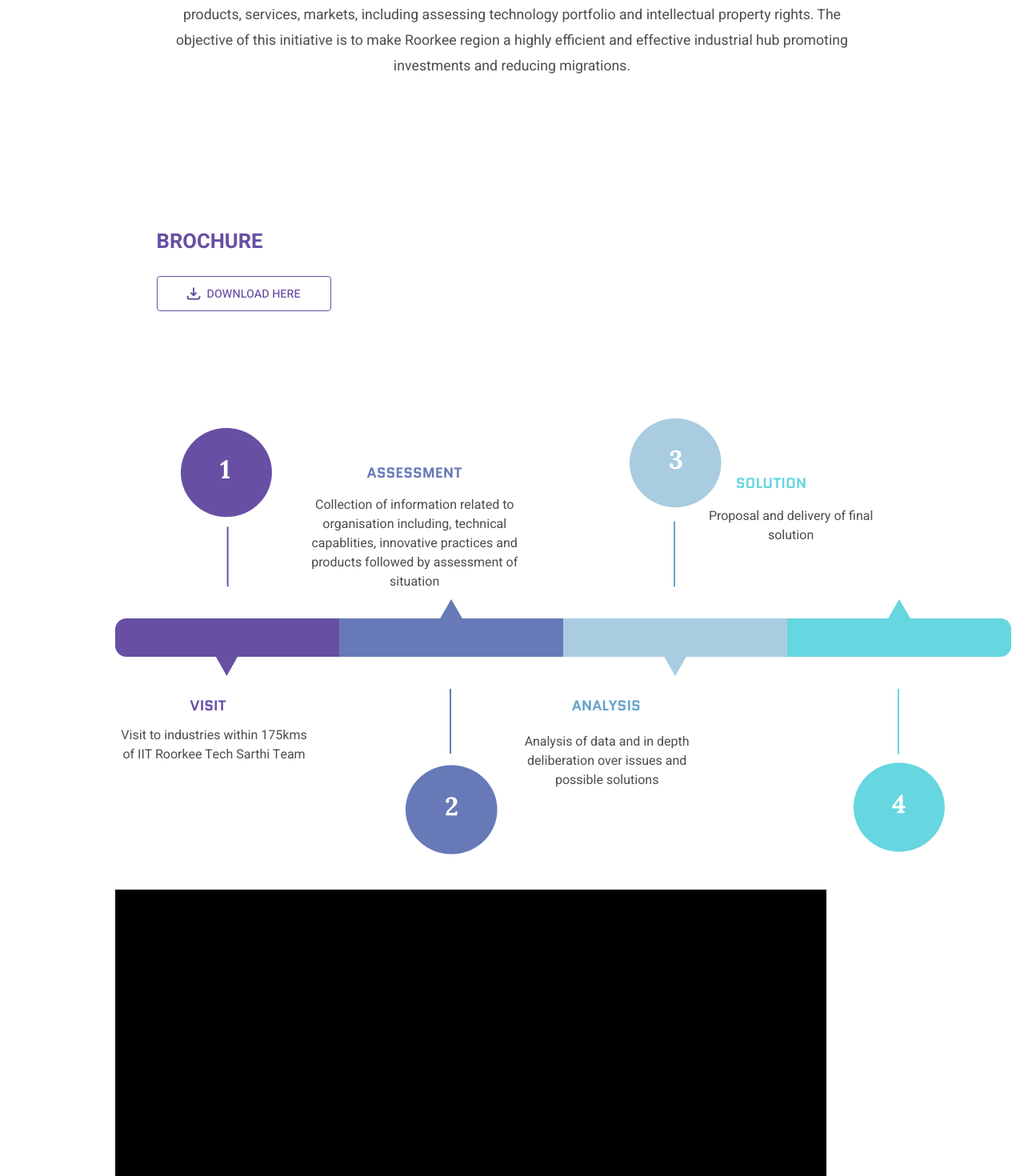
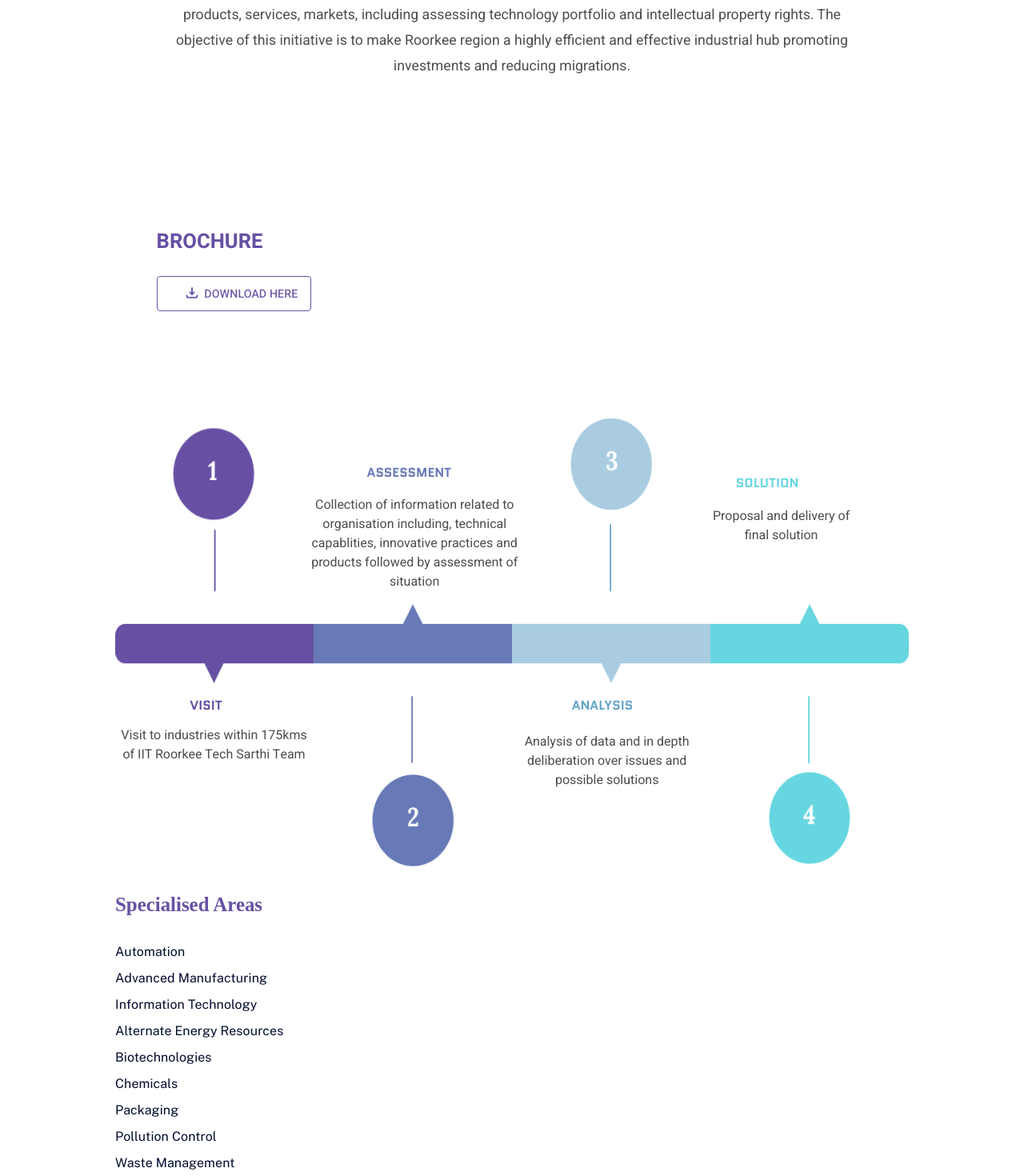
Before and after one commit to Tech-Sarthi/techsarthi-frontend, a React (Create React App) app: page / in a window 1280 px wide. Shown: the part 946-2416 px from the top of the page at 80% size. Built offline with nearby package versions, Linux system fonts and the light colour scheme.

Commit message:
Areas done

```diff
--- a/src/components/Areas/Areas.js
+++ b/src/components/Areas/Areas.js
@@ -5,7 +5,19 @@ import './Areas.scss';
 function Areas(){
     return(
         <div id="area_box" className='area_box'>
+            <div id= "heading" className='heading'>Specialised Areas</div>
+            <div id= "areas" className='areas'>
+                Automation<br/>
+                Advanced Manufacturing<br/>
+                Information Technology<br/>
+                Alternate Energy Resources<br/>
+                Biotechnologies<br/>
+                Chemicals<br/>
+                Packaging<br/>
+                Pollution Control<br/>
+                Waste Management
 
+            </div>
         </div>
         );
 }
--- a/src/components/Areas/Areas.scss
+++ b/src/components/Areas/Areas.scss
@@ -11,5 +11,52 @@
     left: 11.25vw;
     top: 2058px;
     bottom: 300px;
-    background-color: black;
+    //background-color: black;
+    z-index: -1;
 }
+.heading{
+    width: 16.041vw;
+    height: 37px;
+
+    font-family: 'Nunito Sans';
+    font-style: normal;
+    font-weight: 700;
+    font-size: 1.944vw;
+    line-height: 37px;
+    /* identical to box height, or 132% */
+
+
+    color: #6750A4;
+
+
+    /* Inside auto layout */
+
+    flex: none;
+    order: 0;
+    flex-grow: 0;
+}
+.areas {
+    width: 100%;
+    height: 297px;
+
+    font-family: 'Public Sans';
+    font-style: normal;
+    font-weight: 400;
+    font-size: 1.25vw;
+    line-height: 33px;
+    /* or 183% */
+
+    text-align: justify;
+    letter-spacing: 0.1px;
+
+    /* dark-navy */
+
+    color: #000C2D;
+
+
+    /* Inside auto layout */
+
+    flex: none;
+    order: 1;
+    flex-grow: 0;
+}
--- a/src/components/Brochure/Brochure.scss
+++ b/src/components/Brochure/Brochure.scss
@@ -43,10 +43,10 @@
     padding: 12px 32px;
 
     position: static;
-    width: 218px;
+    width: 15.139vw;
     height: 44px;
-    left: calc(50% - 218px/2);
-    top: calc(50% - 44px/2);
+    left: calc(50% - 15.139vw/2);
+    top: calc(50% - 3.055vw/2);
 
     border: 1px solid #6750A4;
     border-radius: 4px;
@@ -104,13 +104,13 @@
     flex: none;
     order: 1;
     flex-grow: 0;
-    margin: 0px 4px;
+    margin: 0px 0.28vw;
 }
 
 .download_icon {
     position: static;
-    width: 18px;
-    height: 18px;
+    width: 1.25vw;
+    height: 1.25vw;
     left: 0px;
     top: 1px;
 
@@ -120,5 +120,5 @@
     flex: none;
     order: 0;
     flex-grow: 0;
-    margin: 0px 4px;
+    margin: 0px 0.28vw;
 }
--- a/src/components/Process_flow/Process.js
+++ b/src/components/Process_flow/Process.js
@@ -17,7 +17,7 @@ function Process(){
             <div id="analysis" className= 'analysis'>ANALYSIS</div>
             <div id="analysis_text" className= 'analysis_text'>Analysis of data and in depth deliberation over issues and possible solutions</div>
 
-            <img id="process_bar" className= 'process_bar' src={process_bar}></img>
+            <img id="process_bar" className= 'process_bar' src={process_bar} alt= 'Process logo' />
         </div>
 
         );
--- a/src/components/Process_flow/Process.scss
+++ b/src/components/Process_flow/Process.scss
@@ -17,7 +17,7 @@
     font-family: 'Quantico';
     font-style: normal;
     font-weight: 700;
-    font-size: 18px;
+    font-size: 1.25vw;
     line-height: 26px;
     text-align: center;
 
@@ -49,7 +49,7 @@
     font-family: 'Quantico';
     font-style: normal;
     font-weight: 700;
-    font-size: 18px;
+    font-size: 1.25vw;
     line-height: 26px;
     text-align: center;
 
@@ -58,7 +58,7 @@
 }
 .solution_text{
     position: absolute;
-    width: 216px;
+    width: 15vw;
     height: 125px;
     left: 57.55vw;
     top: 116px;
@@ -81,7 +81,7 @@
     font-family: 'Quantico';
     font-style: normal;
     font-weight: 700;
-    font-size: 18px;
+    font-size: 1.25vw;
     line-height: 26px;
     text-align: center;
 
@@ -113,7 +113,7 @@
     font-family: 'Quantico';
     font-style: normal;
     font-weight: 700;
-    font-size: 18px;
+    font-size: 1.25vw;
     line-height: 26px;
     text-align: center;
 
@@ -139,4 +139,7 @@
 .process_bar{
     position: absolute;
     top: 6px;
+    left: 0vw;
+    width: 100%;
+    height: 100%;
 }
```
Also changed, not shown: package.json (+5 -3 lines), 1 other file (tests, documents, lock files or other folders).
